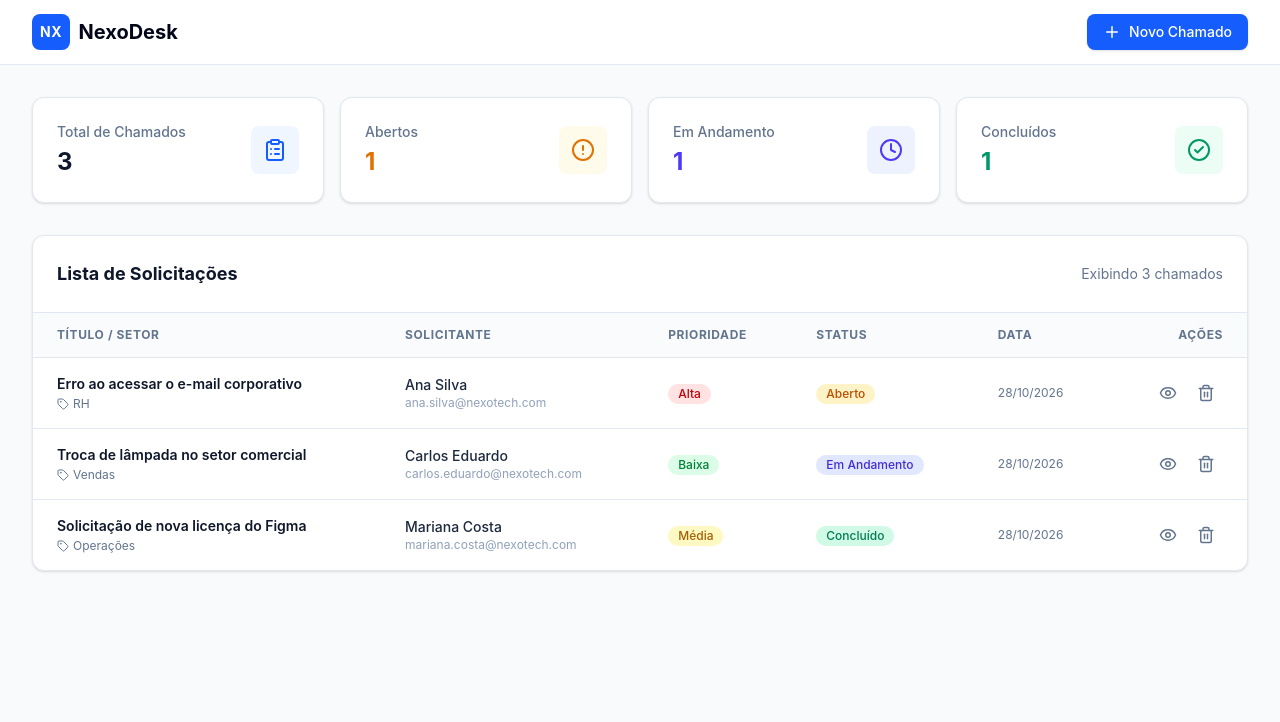
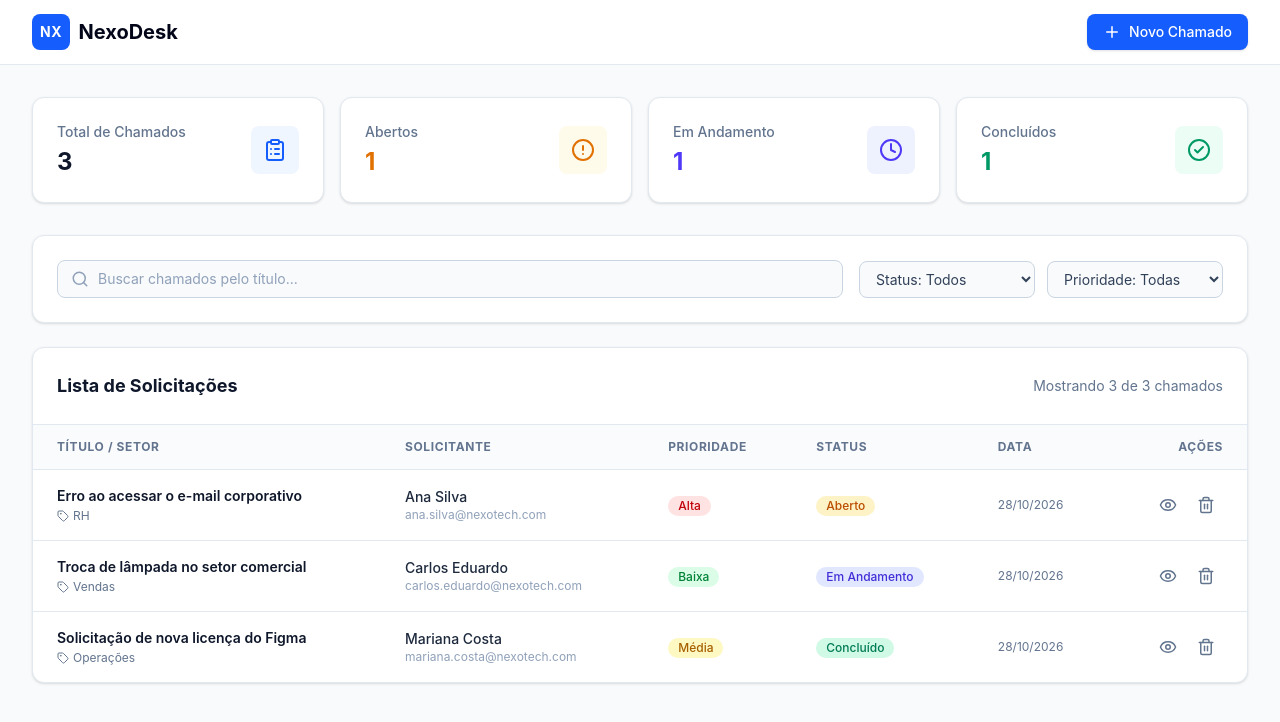
Before and after one commit to Wandallis/nexodesk, a React (Vite) app: page / in a window 1280 px wide. Shown: the top 722 px of the page. Built offline with nearby package versions, Linux system fonts and the light colour scheme.

Commit message:
feat: adicão do  componente TicketFilters e lógica de busca e filtros combinados

```diff
--- a/src/App.tsx
+++ b/src/App.tsx
@@ -1,9 +1,10 @@
-import { useState } from 'react';
+import { useState, useMemo } from 'react';
 import { INITIAL_TICKETS } from './data/mockTickets';
 import type { Ticket } from './types/ticket';
 import { Header } from './components/header';
 import { MetricCard } from './components/MetricCard';
 import { TicketTable } from './components/TicketTable';
+import { TicketFilters } from './components/TicketFilters';
 import {
   ClipboardList,
   Clock,
@@ -14,10 +15,35 @@ import {
 export default function App() {
   const [tickets, setTickets] = useState<Ticket[]>(INITIAL_TICKETS);
 
+  // Estados dos Filtros
+  const [searchTerm, setSearchTerm] = useState('');
+  const [selectedStatus, setSelectedStatus] = useState('Todos');
+  const [selectedPriority, setSelectedPriority] = useState('Todos');
+
+  // Contadores globais (baseados em todos os tickets)
   const totalTickets = tickets.length;
   const openedTickets = tickets.filter(t => t.status === 'Aberto').length;
   const inProgressTickets = tickets.filter(t => t.status === 'Em Andamento').length;
   const completedTickets = tickets.filter(t => t.status === 'Concluído').length;
+
+  // Lógica de Filtros Combinados
+  const filteredTickets = useMemo(() => {
+    return tickets.filter(ticket => {
+      const matchesSearch = ticket.title.toLowerCase().includes(searchTerm.toLowerCase());
+      const matchesStatus = selectedStatus === 'Todos' || ticket.status === selectedStatus;
+      const matchesPriority = selectedPriority === 'Todos' || ticket.priority === selectedPriority;
+
+      return matchesSearch && matchesStatus && matchesPriority;
+    });
+  }, [tickets, searchTerm, selectedStatus, selectedPriority]);
+
+  const hasActiveFilters = searchTerm !== '' || selectedStatus !== 'Todos' || selectedPriority !== 'Todos';
+
+  const handleClearFilters = () => {
+    setSearchTerm('');
+    setSelectedStatus('Todos');
+    setSelectedPriority('Todos');
+  };
 
   const handleDeleteTicket = (id: string) => {
     if (confirm('Deseja realmente excluir este chamado?')) {
@@ -35,7 +61,7 @@ export default function App() {
 
       <main className="max-w-7xl mx-auto px-4 sm:px-6 lg:px-8 py-6 sm:py-8">
 
-        {/* Grid de Indicadores Responsivos */}
+        {/* Grid de Indicadores */}
         <div className="grid grid-cols-1 sm:grid-cols-2 lg:grid-cols-4 gap-4 mb-8">
           <MetricCard
             title="Total de Chamados"
@@ -67,17 +93,29 @@ export default function App() {
           />
         </div>
 
+        {/* Componente de Filtros e Busca */}
+        <TicketFilters
+          searchTerm={searchTerm}
+          onSearchChange={setSearchTerm}
+          selectedStatus={selectedStatus}
+          onStatusChange={setSelectedStatus}
+          selectedPriority={selectedPriority}
+          onPriorityChange={setSelectedPriority}
+          onClearFilters={handleClearFilters}
+          hasActiveFilters={hasActiveFilters}
+        />
+
         {/* Bloco da Lista / Tabela */}
         <div className="bg-white rounded-xl border border-slate-200 shadow-sm overflow-hidden">
           <div className="p-5 sm:p-6 border-b border-slate-200 flex flex-col sm:flex-row sm:items-center justify-between gap-4">
             <h2 className="text-base sm:text-lg font-bold text-slate-900">Lista de Solicitações</h2>
             <div className="text-xs sm:text-sm text-slate-500">
-              Exibindo {tickets.length} chamados
+              Mostrando {filteredTickets.length} de {tickets.length} chamados
             </div>
           </div>
 
           <TicketTable
-            tickets={tickets}
+            tickets={filteredTickets}
             onViewDetails={handleViewDetails}
             onDeleteTicket={handleDeleteTicket}
           />
--- /dev/null
+++ b/src/components/TicketFilters.tsx
@@ -0,0 +1,84 @@
+import { Search, X } from 'lucide-react';
+import { type TicketPriority, type TicketStatus } from '../types/ticket';
+interface TicketFiltersProps {
+  searchTerm: string;
+  onSearchChange: (value: string) => void;
+  selectedStatus: string;
+  onStatusChange: (value: string) => void;
+  selectedPriority: string;
+  onPriorityChange: (value: string) => void;
+  onClearFilters: () => void;
+  hasActiveFilters: boolean;
+}
+
+export function TicketFilters({
+  searchTerm,
+  onSearchChange,
+  selectedStatus,
+  onStatusChange,
+  selectedPriority,
+  onPriorityChange,
+  onClearFilters,
+  hasActiveFilters
+}: TicketFiltersProps) {
+  return (
+    <div className="bg-white p-4 sm:p-6 rounded-xl border border-slate-200 shadow-sm mb-6 space-y-4">
+      <div className="flex flex-col lg:flex-row items-center gap-4">
+
+        {/* Barra de Busca por Texto */}
+        <div className="relative w-full flex-1">
+          <span className="absolute inset-y-0 left-0 pl-3.5 flex items-center pointer-events-none text-slate-400">
+            <Search size={18} />
+          </span>
+          <input
+            type="text"
+            value={searchTerm}
+            onChange={(e) => onSearchChange(e.target.value)}
+            placeholder="Buscar chamados pelo título..."
+            className="w-full pl-10 pr-4 py-2 bg-slate-50 border border-slate-300 rounded-lg text-sm text-slate-800 placeholder-slate-400 focus:outline-none focus:ring-2 focus:ring-blue-500 focus:bg-white transition"
+          />
+        </div>
+
+        {/* Filtros por Select (Status e Prioridade) */}
+        <div className="flex flex-col sm:flex-row items-center gap-3 w-full lg:w-auto">
+
+          {/* Status */}
+          <select
+            value={selectedStatus}
+            onChange={(e) => onStatusChange(e.target.value)}
+            className="w-full sm:w-44 px-3 py-2 bg-slate-50 border border-slate-300 rounded-lg text-sm text-slate-700 focus:outline-none focus:ring-2 focus:ring-blue-500 focus:bg-white transition cursor-pointer"
+          >
+            <option value="Todos">Status: Todos</option>
+            <option value="Aberto">Aberto</option>
+            <option value="Em Andamento">Em Andamento</option>
+            <option value="Concluído">Concluído</option>
+          </select>
+
+          {/* Prioridade */}
+          <select
+            value={selectedPriority}
+            onChange={(e) => onPriorityChange(e.target.value)}
+            className="w-full sm:w-44 px-3 py-2 bg-slate-50 border border-slate-300 rounded-lg text-sm text-slate-700 focus:outline-none focus:ring-2 focus:ring-blue-500 focus:bg-white transition cursor-pointer"
+          >
+            <option value="Todos">Prioridade: Todas</option>
+            <option value="Baixa">Baixa</option>
+            <option value="Média">Média</option>
+            <option value="Alta">Alta</option>
+          </select>
+
+          {/* Botão de Limpar Filtros */}
+          {hasActiveFilters && (
+            <button
+              onClick={onClearFilters}
+              className="w-full sm:w-auto inline-flex items-center justify-center gap-1.5 px-3 py-2 text-xs font-medium text-slate-600 bg-slate-100 hover:bg-slate-200 rounded-lg transition cursor-pointer shrink-0"
+              title="Limpar filtros"
+            >
+              <X size={16} />
+              <span>Limpar</span>
+            </button>
+          )}
+        </div>
+      </div>
+    </div>
+  );
+}
```
